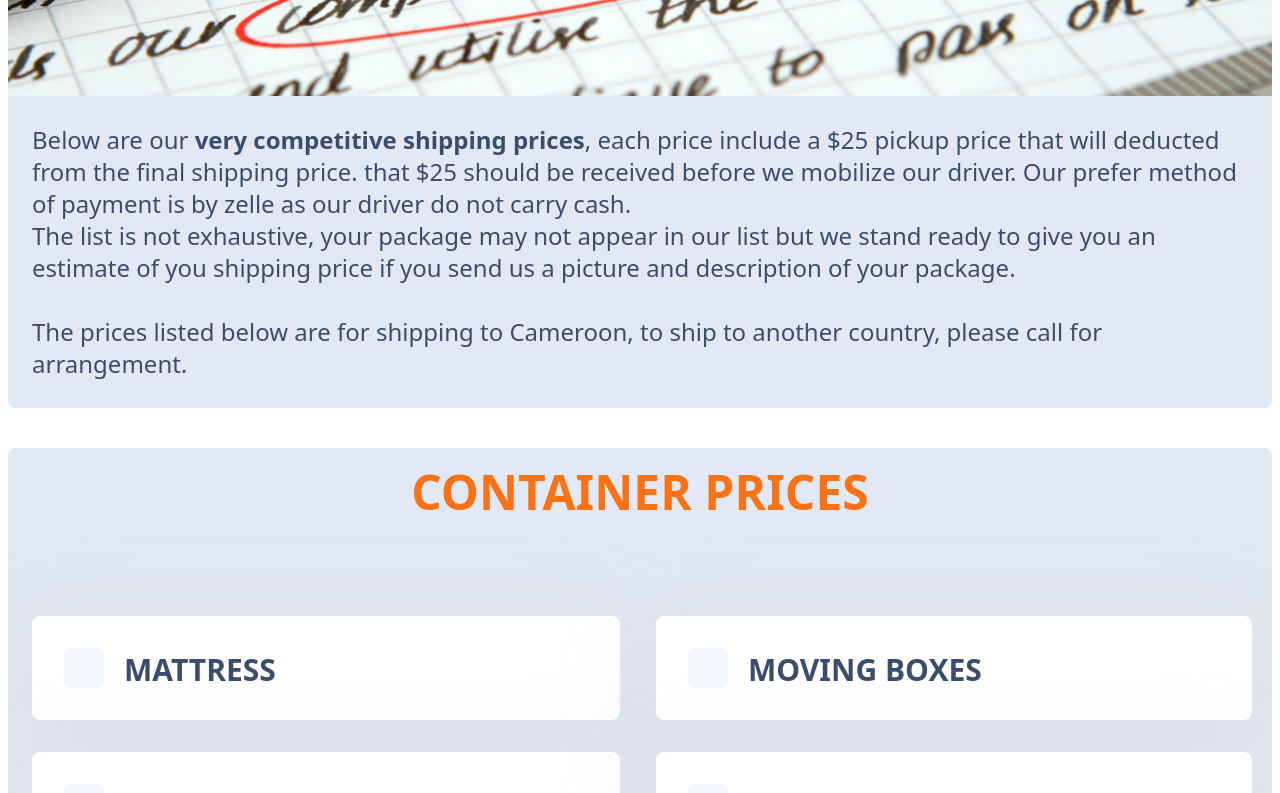
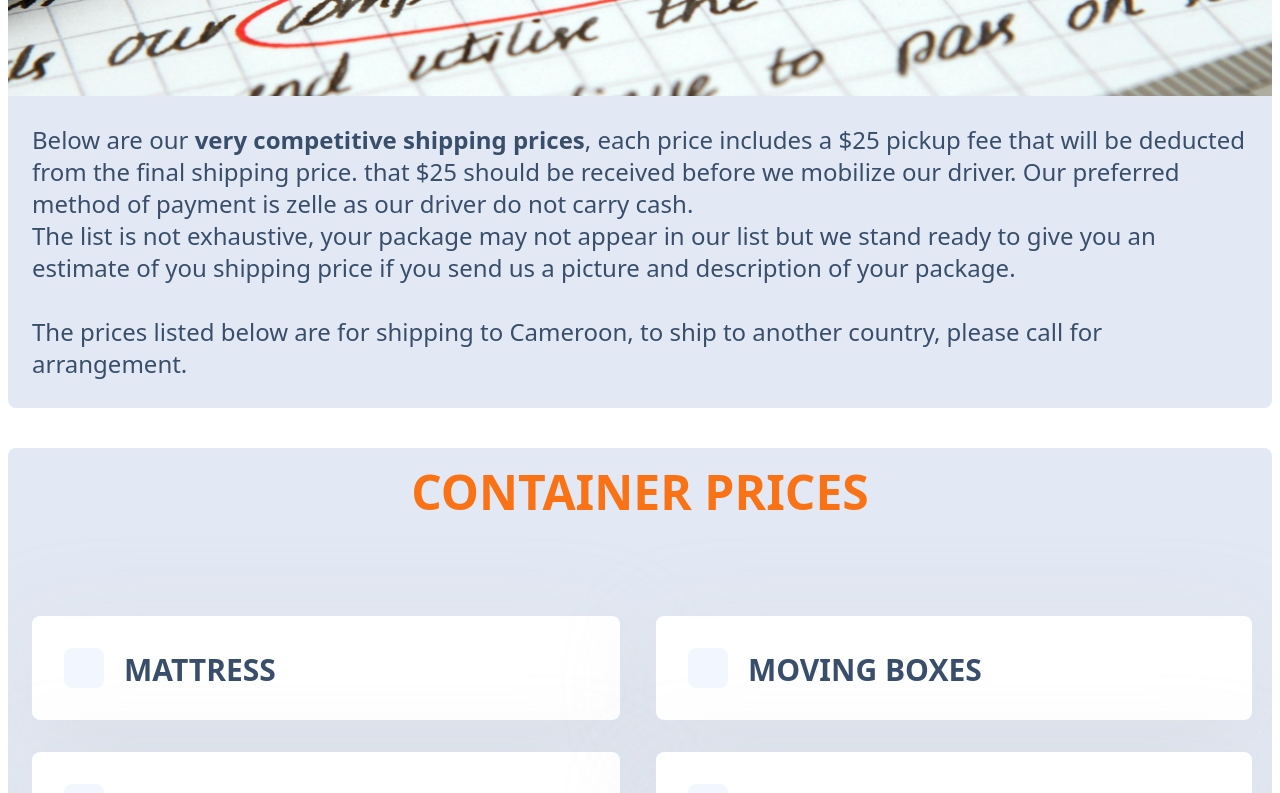
Before and after one commit to pnzenang/crossroads, a React (Vite) app in the folder 1-crossroadsClient/: page /pricing in a window 1280 px wide. Shown: the part 700-1493 px from the top of the page. Built offline with nearby package versions, Linux system fonts and the light colour scheme; some icons are missing.

Commit message:
11.11.1.commit

```diff
--- a/1-crossroadsClient/src/components/Footer.jsx
+++ b/1-crossroadsClient/src/components/Footer.jsx
@@ -36,7 +36,7 @@ const Footer2 = () => {
                     How Can We Help?
                   </h5>
                   <p className='mb-2 text-base text-body-color dark:text-dark-6'>
-                    contact@crosslog.org
+                    contact@crossshipping.org
                   </p>
                 </div>
               </div>
--- a/1-crossroadsClient/src/pages/Pricing.jsx
+++ b/1-crossroadsClient/src/pages/Pricing.jsx
@@ -26,10 +26,10 @@ const Pricing = () => {
               {' '}
               very competitive shipping prices
             </span>
-            , each price include a $25 pickup price that will deducted from the
-            final shipping price. that $25 should be received before we mobilize
-            our driver. Our prefer method of payment is by zelle as our driver
-            do not carry cash.
+            , each price includes a $25 pickup fee that will be deducted from
+            the final shipping price. that $25 should be received before we
+            mobilize our driver. Our preferred method of payment is zelle as our
+            driver do not carry cash.
             <br />
             The list is not exhaustive, your package may not appear in our list
             but we stand ready to give you an estimate of you shipping price if
--- a/1-crossroadsClient/src/utils/sentences.js
+++ b/1-crossroadsClient/src/utils/sentences.js
@@ -9,10 +9,10 @@ let associations = [
     name: `The best way to send packages through Crossroads is to create an account on our web application and start your package on your dashboard.`,
   },
   {
-    name: `Our phone number is (913)-999-5401 and our email is contact@crosslog.org, contact us to start discussing your package.`,
+    name: `Our phone number is (913)-999-5401 and our email is contact@crossshipping.org, contact us to start discussing your package.`,
   },
   {
-    name: `Take a picture of your package, send it by message with the package reference number to receive accurate shipping fee  .`,
+    name: `Take a picture of your package, send it by message with the package reference number to receive accurate shipping fee .`,
   },
 
   {
```
Also changed, not shown: 1 other file (tests, documents, lock files or other folders).
